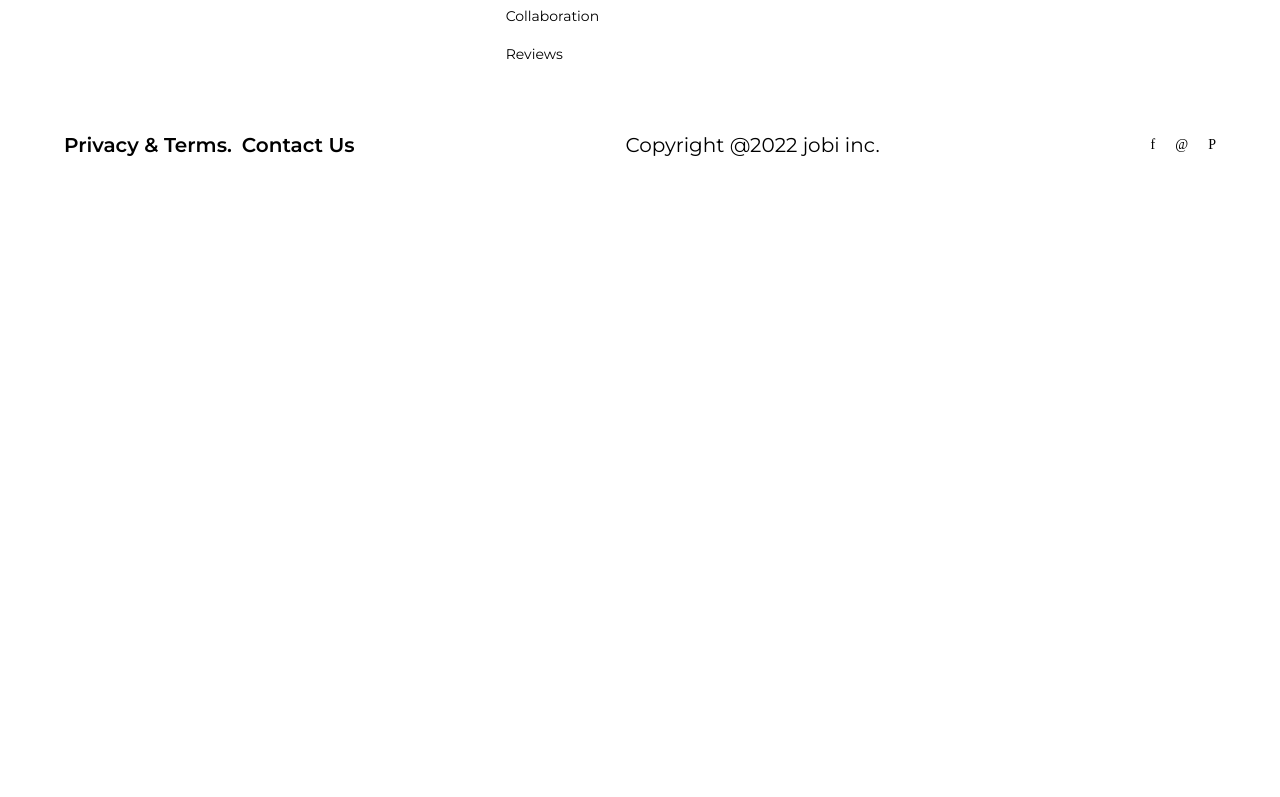
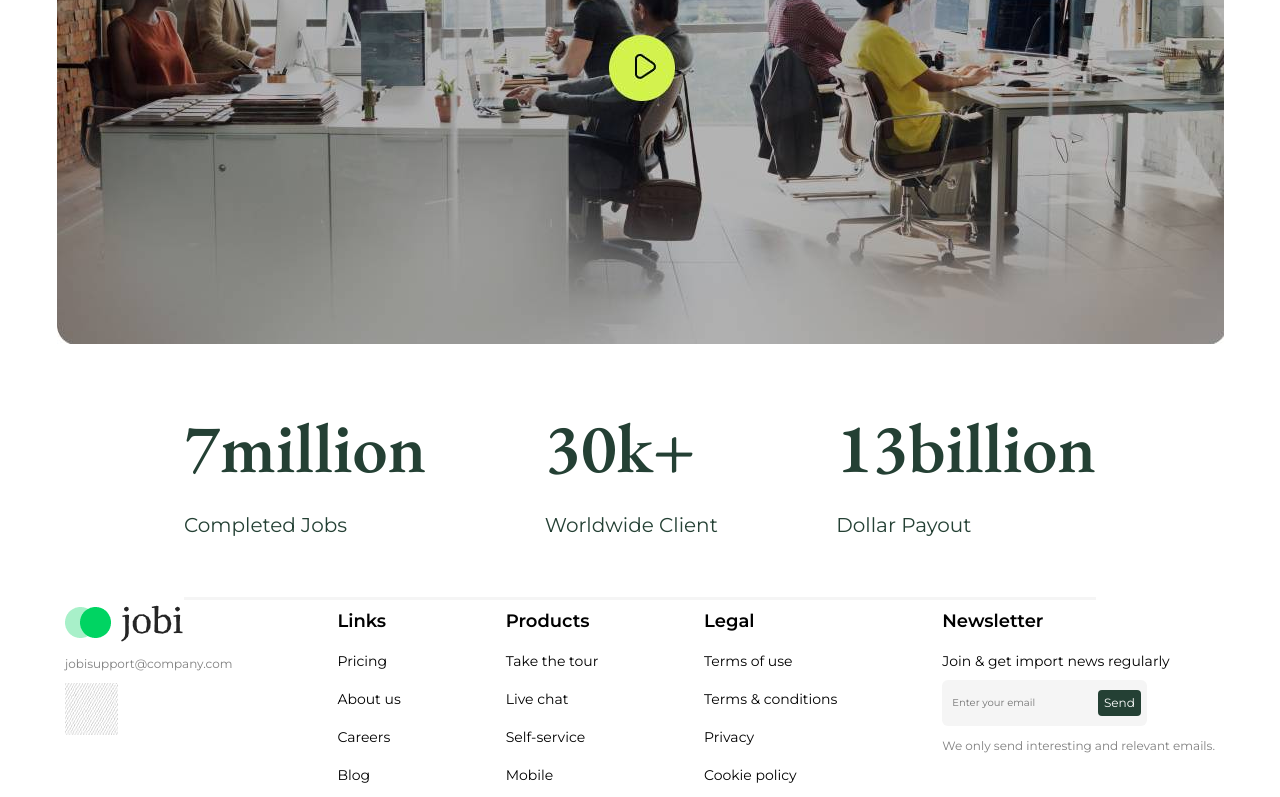
Before and after one commit to rodgersajb/jobi, a React (Vite) app: page /about in a window 1280 px wide. Shown: the part 1063-1860 px from the top of the page. Before the commit the page ends 1240 px from the top, so only its background shows below. Built offline with nearby package versions, Linux system fonts and the light colour scheme; no server answers.

Commit message:
html and styling for section2 of About page completed

```diff
--- a/src/Components/AboutPage/AboutPage.jsx
+++ b/src/Components/AboutPage/AboutPage.jsx
@@ -1,6 +1,7 @@
 import Navbar from "../Navbar";
 import Footer from "../Footer";
 import SectionOne from "./SectionOne";
+import SectionTwo from "./SectionTwo";
 import { library } from "@fortawesome/fontawesome-svg-core";
 import { faChevronRight } from "@fortawesome/free-solid-svg-icons";
 import { FontAwesomeIcon } from "@fortawesome/react-fontawesome";
@@ -24,6 +25,7 @@ const About = () => {
           <img src="src/assets/box-reg.jpg" alt="" />
         </div>
         <SectionOne />
+        <SectionTwo />
         <Footer />
       </div>
     </>
--- /dev/null
+++ b/src/Components/AboutPage/SectionTwo.jsx
@@ -0,0 +1,30 @@
+const SectionTwo = () => {
+  return (
+    <>
+      <section className="two">
+        <div className="flex-container">
+          <img
+            src="src/assets/video.jpg"
+            alt="A group of employees working and listening to a colleague"
+          />
+          <div className="flex-container">
+            <div className="content">
+              <h2>7million</h2>
+              <p>Completed Jobs</p>
+            </div>
+            <div className="content">
+                <h2>30k+</h2>
+                <p>Worldwide Client</p>
+            </div>
+            <div className="content">
+                <h2>13billion</h2>
+                <p>Dollar Payout</p>
+            </div>
+          </div>
+        </div>
+      </section>
+    </>
+  );
+};
+
+export default SectionTwo;
--- a/src/styles/sass/partials/_about.scss
+++ b/src/styles/sass/partials/_about.scss
@@ -28,3 +28,26 @@
 
     }
 }
+.two {
+    width: 95%;
+    margin: 0 auto;
+    .flex-container {
+        flex-direction: column;
+        .flex-container {
+            flex-direction: row;
+            gap: 3rem;
+            justify-content: space-between;
+            align-items: center;
+            width: 75%;
+            border-bottom: 3px solid $lightgrey;
+            padding: 0 0 4rem 0;
+            h2 {
+                color: $registerGreen;
+                margin-bottom: 0;
+            }
+            p {
+                color: $registerGreen;
+            }
+        }
+    }
+}
--- a/src/styles/sass/partials/_home.scss
+++ b/src/styles/sass/partials/_home.scss
@@ -1,5 +1,4 @@
-.modal-open {
-}
+
 nav {
   width: 95%;
   display: flex;
--- a/src/styles/sass/styles.css
+++ b/src/styles/sass/styles.css
@@ -1111,4 +1111,28 @@ footer .footer .socials span {
 .one .flex-container .content .flex-container .fa-plus {
   color: #244034;
   font-size: 1.6rem;
+}
+
+.two {
+  width: 95%;
+  margin: 0 auto;
+}
+.two .flex-container {
+  flex-direction: column;
+}
+.two .flex-container .flex-container {
+  flex-direction: row;
+  gap: 3rem;
+  justify-content: space-between;
+  align-items: center;
+  width: 75%;
+  border-bottom: 3px solid #f5f5f5;
+  padding: 0 0 4rem 0;
+}
+.two .flex-container .flex-container h2 {
+  color: #244034;
+  margin-bottom: 0;
+}
+.two .flex-container .flex-container p {
+  color: #244034;
 }/*# sourceMappingURL=styles.css.map */
```
Also changed, not shown: src/assets/video.jpg (added), 1 other file (tests, documents, lock files or other folders).
